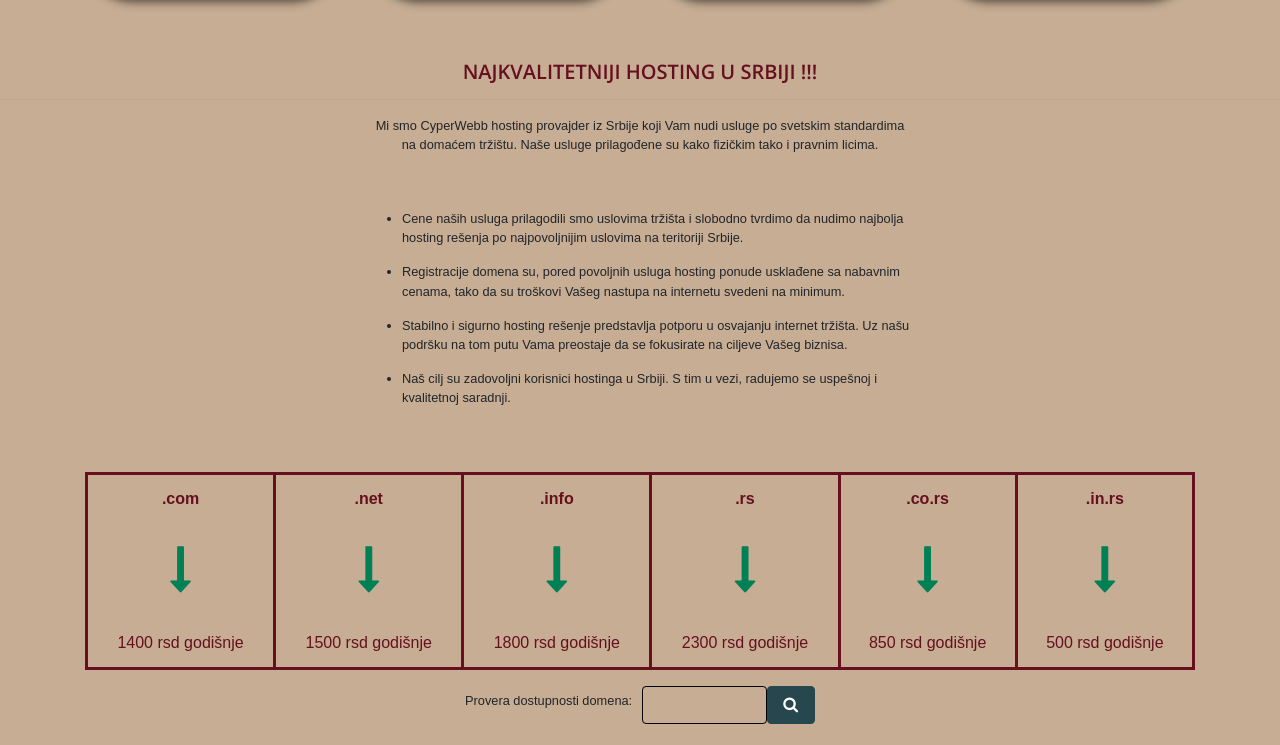
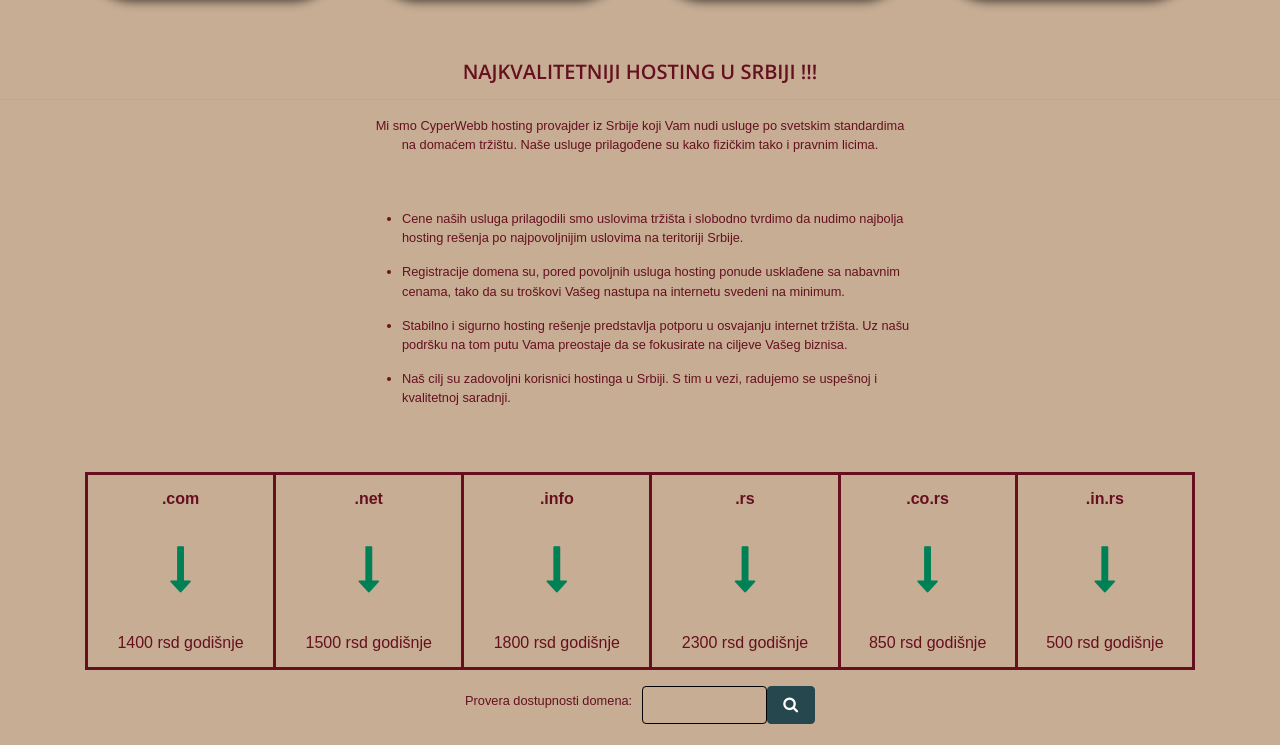
Before and after one commit to ozivkovic/ozivkovic.github.io, a plain HTML site: page ponuda.html in a window 1280 px wide. Shown: the part 803-1548 px from the top of the page. Drawn offline with nearby package versions, Linux system fonts and the light colour scheme; a web font is replaced by a local one.

Commit message:
ponuda.html

```diff
--- a/ponuda.html
+++ b/ponuda.html
@@ -147,7 +147,7 @@
 
 <h6 >NAJKVALITETNIJI HOSTING U SRBIJI !!!</h6>
 <hr>
-<div class=" text-secondaryMy container-fluid txt-Small">
+<div class=" text-secondary container-fluid txt-Small">
     <div class="container">
         <div class="row">
             <div class="col-md-6 offset-md-3 text-center mb-4">
```
